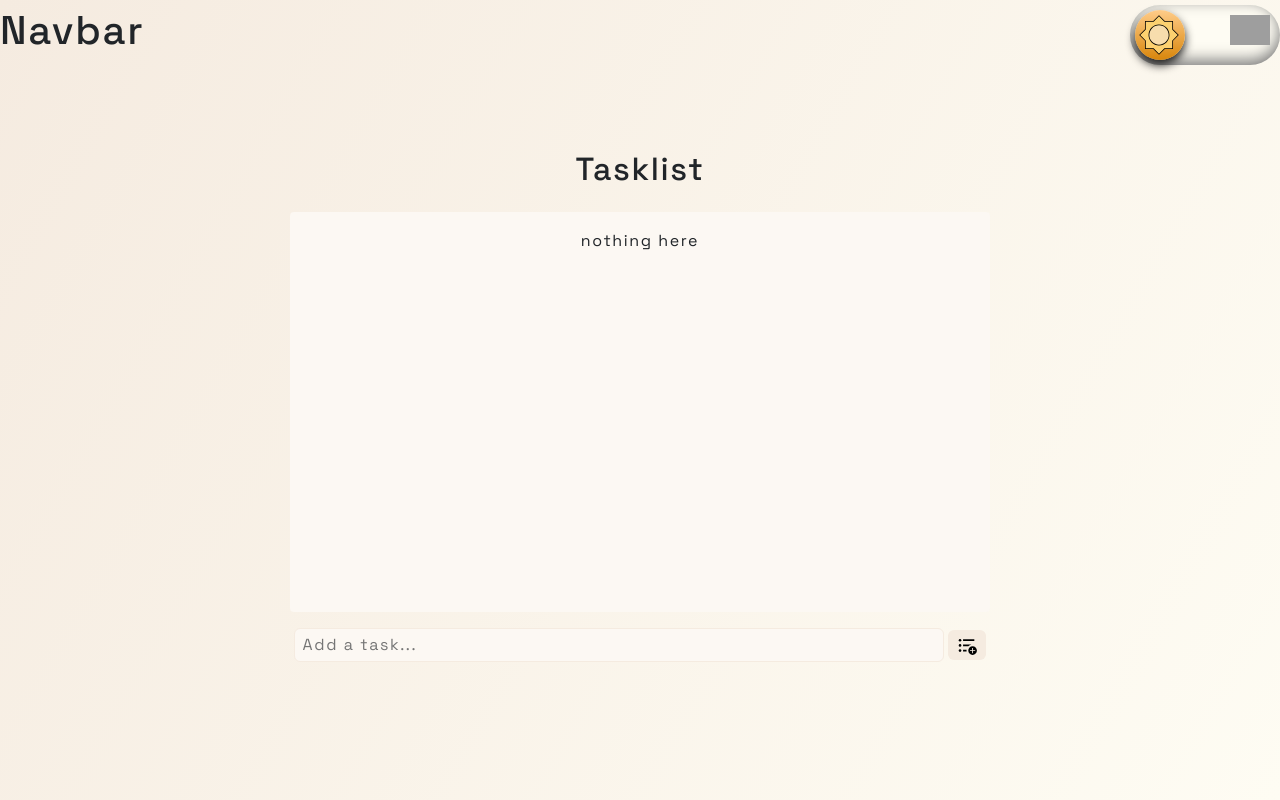
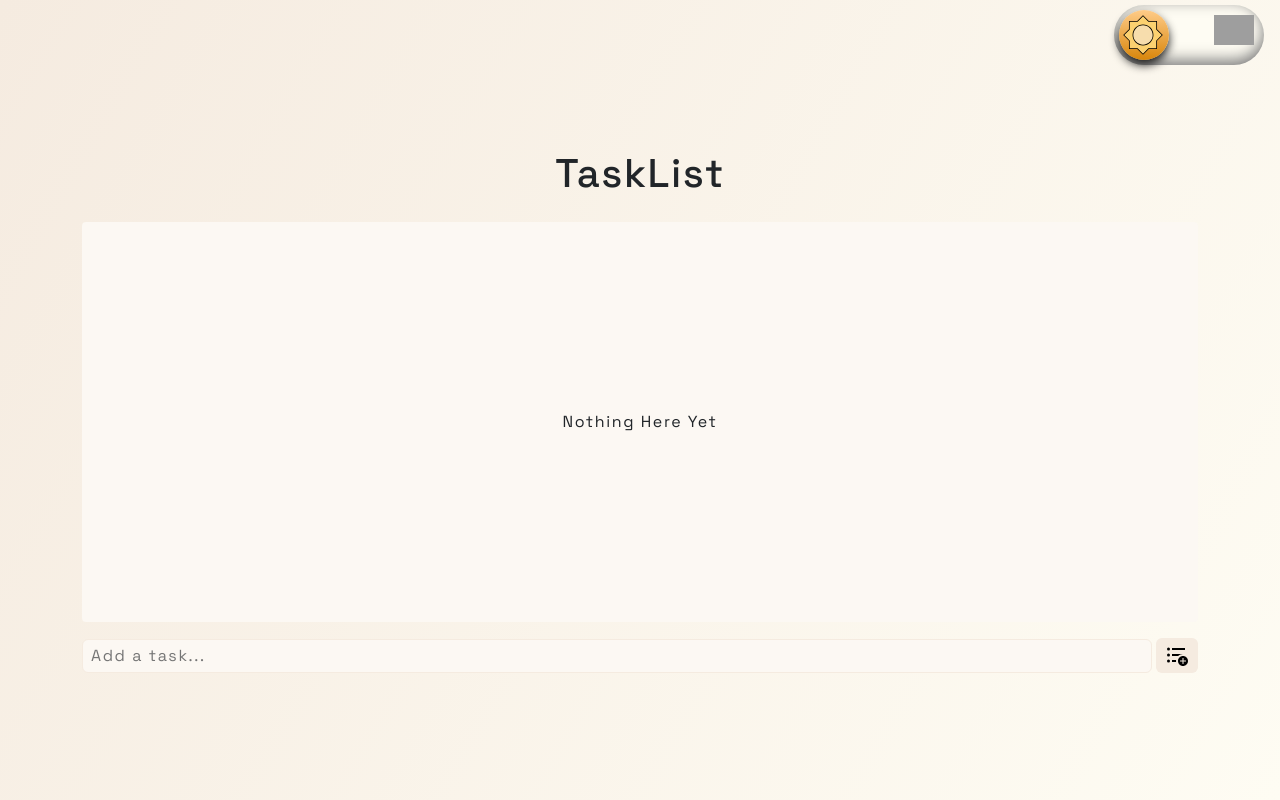
Before and after one commit to MatteoLanci/tasklist, a React (Create React App) app: page / in a window 1280 px wide. Built offline with nearby package versions, Linux system fonts and the light colour scheme; grey boxes are pictures that could not be loaded.

Commit message:
general fixes

```diff
--- a/src/components/NavigationBar/Navigation.jsx
+++ b/src/components/NavigationBar/Navigation.jsx
@@ -3,9 +3,6 @@ import "./navigation.css";
 
 import { useDispatch } from "react-redux";
 import { toggleTheme } from "../../state/Reducers/themeSlice";
-
-import { Button } from "react-bootstrap";
-import { AiOutlineClose, AiOutlineMenu } from "react-icons/ai";
 
 import Sun from "../../assets/svg/sun.svg";
 import Moon from "../../assets/svg/moon.svg";
@@ -17,12 +14,9 @@ const Navigation = () => {
   };
 
   const mobileView = window.innerWidth <= 576;
+
   return (
     <section className="navMainWrapper">
-      <h1 className={`${mobileView ? "d-none" : null}`}>Navbar</h1>
-
-      {mobileView && <AiOutlineMenu />}
-
       <input
         type="checkbox"
         id="themeToggle"
--- a/src/components/NavigationBar/navigation.css
+++ b/src/components/NavigationBar/navigation.css
@@ -16,6 +16,7 @@
   box-shadow: inset 0 5px 1px transparent, inset 0 -5px 15px #7c7c7c;
   cursor: pointer;
   transition: 0.3s;
+  margin-right: 1rem;
 }
 .themeToggleLabel:after {
   content: "";
--- a/src/components/TaskList/Tasklist.jsx
+++ b/src/components/TaskList/Tasklist.jsx
@@ -6,11 +6,12 @@ import { Tooltip } from "react-tooltip";
 import { UseSelector, useDispatch, useSelector } from "react-redux";
 import { addTask, removeTask, toggleTask } from "../../state/Reducers/tasklistSlice";
 
-import { Button, ListGroup, Form } from "react-bootstrap";
+import { Button, ListGroup, Form, Container } from "react-bootstrap";
 
 import { MdOutlineDone } from "react-icons/md";
 import { PiTrashThin } from "react-icons/pi";
 import { MdFormatListBulletedAdd } from "react-icons/md";
+import TasklistLogo from "../../assets/svg/tasklist.svg";
 
 const Tasklist = () => {
   const tasks = useSelector((state) => state.tasks);
@@ -38,10 +39,14 @@ const Tasklist = () => {
 
   return (
     <section className="tasklistMainWrapper">
-      <h2>Tasklist</h2>
-
-      <ListGroup className={theme === "light" ? "tasksWrapper" : "tasksWrapperDark"}>
-        {tasks.length === 0 && <div>nothing here</div>}
+      <h1>TaskList</h1>
+      <Container className="taskContainer">
+        <ListGroup
+          className={`${theme === "light" ? "tasksWrapper" : "tasksWrapperDark"} ${
+            tasks.length === 0 ? "justify-content-center" : null
+          }`}
+        >
+          {tasks.length === 0 && <div>Nothing Here Yet</div>}
 
           {tasks.map((task) => (
             <ListGroup.Item
@@ -86,7 +91,7 @@ const Tasklist = () => {
           ))}
         </ListGroup>
 
-      <div className="d-flex justify-content-center align-items-center gap-1">
+        <div className="d-flex justify-content-center align-items-center gap-1 w-100">
           <input
             type="text"
             placeholder="Add a task..."
@@ -98,6 +103,7 @@ const Tasklist = () => {
             <MdFormatListBulletedAdd />
           </Button>
         </div>
+      </Container>
     </section>
   );
 };
--- a/src/components/TaskList/tasklist.css
+++ b/src/components/TaskList/tasklist.css
@@ -4,7 +4,14 @@
   gap: 1rem;
   align-items: center;
   justify-content: center;
-  margin-bottom: 4rem;
+}
+
+.taskContainer {
+  display: flex;
+  flex-direction: column;
+  justify-content: center;
+  align-items: center;
+  gap: 1rem;
 }
 
 .tasksWrapper {
@@ -13,7 +20,7 @@
   align-items: center;
   justify-content: flex-start;
   gap: 1rem;
-  width: 700px;
+  width: 100%;
   height: 400px;
   border: 1px solid transparent;
   overflow-y: auto;
@@ -28,7 +35,7 @@
   align-items: center;
   justify-content: flex-start;
   gap: 1rem;
-  width: 700px;
+  width: 100%;
   height: 400px;
   border: 1px solid transparent;
   overflow-y: auto;
@@ -47,6 +54,18 @@
 }
 .tasksWrapperDark::-webkit-scrollbar-thumb {
   background: #1e2124;
+  border-radius: 30px;
+}
+.tasksWrapper::-webkit-scrollbar {
+  width: 5px;
+  overflow: hidden;
+}
+.tasksWrapper::-webkit-scrollbar-track {
+  background: #fcf8f3;
+  border-radius: 50px;
+}
+.tasksWrapper::-webkit-scrollbar-thumb {
+  background: #f5ebe0;
   border-radius: 30px;
 }
 
@@ -113,27 +132,27 @@
   padding: 0.25rem 0.5rem;
   border-radius: 6px;
   border: 1px solid #f5ebe0;
-  width: 650px;
+  width: 100%;
   background: #fcf8f3 !important;
 }
 .taskInputDark {
   padding: 0.25rem 0.5rem;
   border-radius: 6px;
   border: 1px solid transparent !important;
-  width: 650px;
+  width: 100%;
   background: #36393e !important;
   color: #f1f1f1 !important;
 }
 
 .newTaskBtn {
   padding: 0.25rem 0.5rem !important;
-  height: 30px;
+  height: 35px;
   display: flex !important;
-  justify-content: center;
+  justify-content: center !important;
   background-color: #f5ebe0 !important;
   border: 1px solid transparent !important;
   color: #000000 !important;
-  font-size: 1.3rem !important;
+  font-size: 1.5rem !important;
   transition: 0.3s;
 }
 .newTaskBtn:hover {
```
Also changed, not shown: src/assets/svg/tasklist.svg (added). Lines whose indentation alone changed are shown as unchanged.
